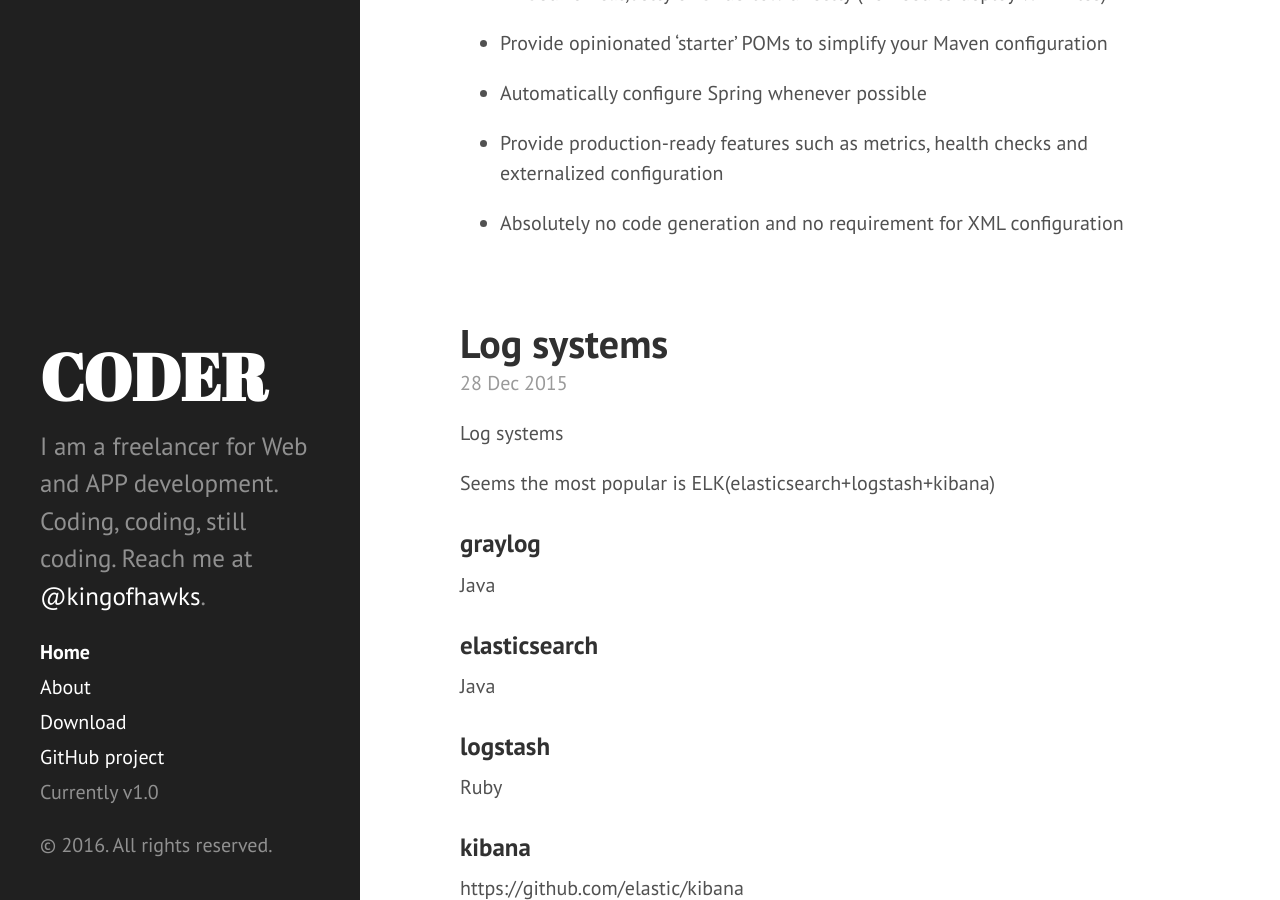
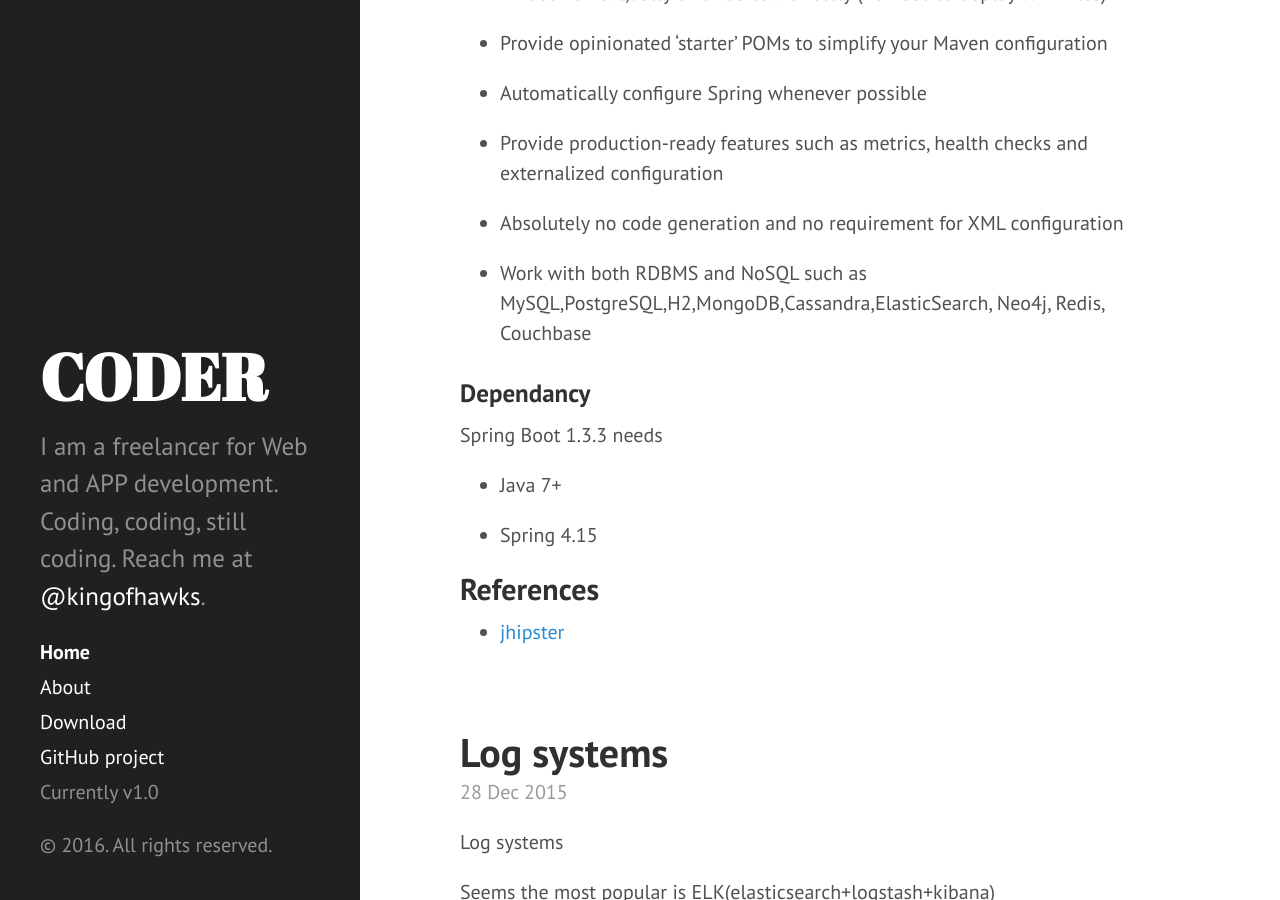
Before and after one commit to kingofhawks/kingofhawks.github.io, a Jekyll site: the page built from index.html, in a window 1280 px wide and 900 px high, scrolled down 463 px. Built offline with Jekyll 4.4.1, drawn with Linux system fonts in a browser that asks for light colours; Markdown is read by kramdown in place of the engine named in the settings; the list of posts is cut into pages by our own code.

Commit message:
update Spring Boot

```diff
--- a/_posts/2016-01-23-Spring Boot.md
+++ b/_posts/2016-01-23-Spring Boot.md
@@ -15,3 +15,19 @@
 * Provide production-ready features such as metrics, health checks and externalized configuration
 
 * Absolutely no code generation and no requirement for XML configuration
+
+* Work with both RDBMS and NoSQL such as MySQL,PostgreSQL,H2,MongoDB,Cassandra,ElasticSearch, Neo4j, Redis, Couchbase
+
+
+### Dependancy
+
+Spring Boot 1.3.3 needs
+
+* Java 7+
+
+* Spring 4.15
+
+
+## References
+
+* [jhipster](http://jhipster.github.io/)
```
